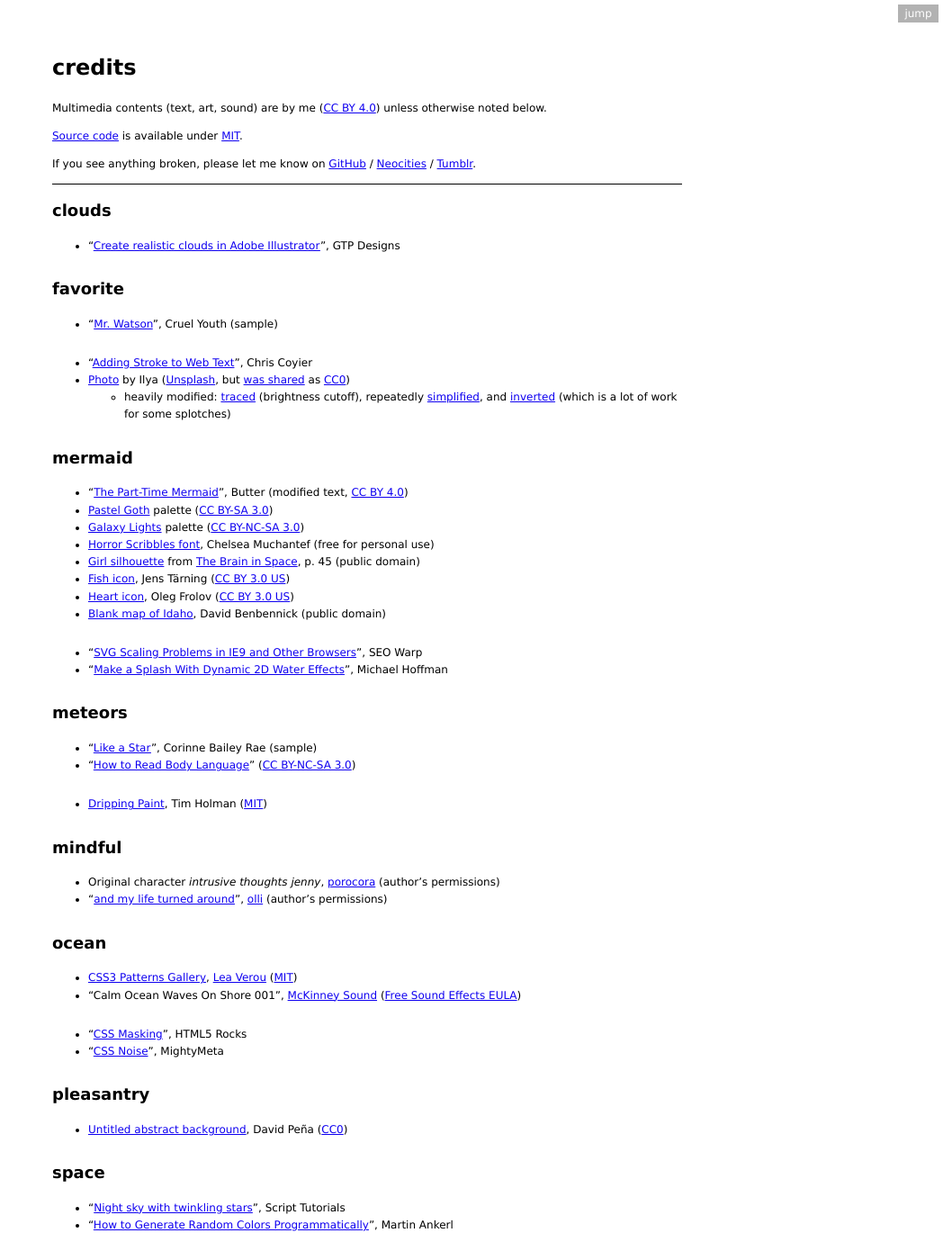
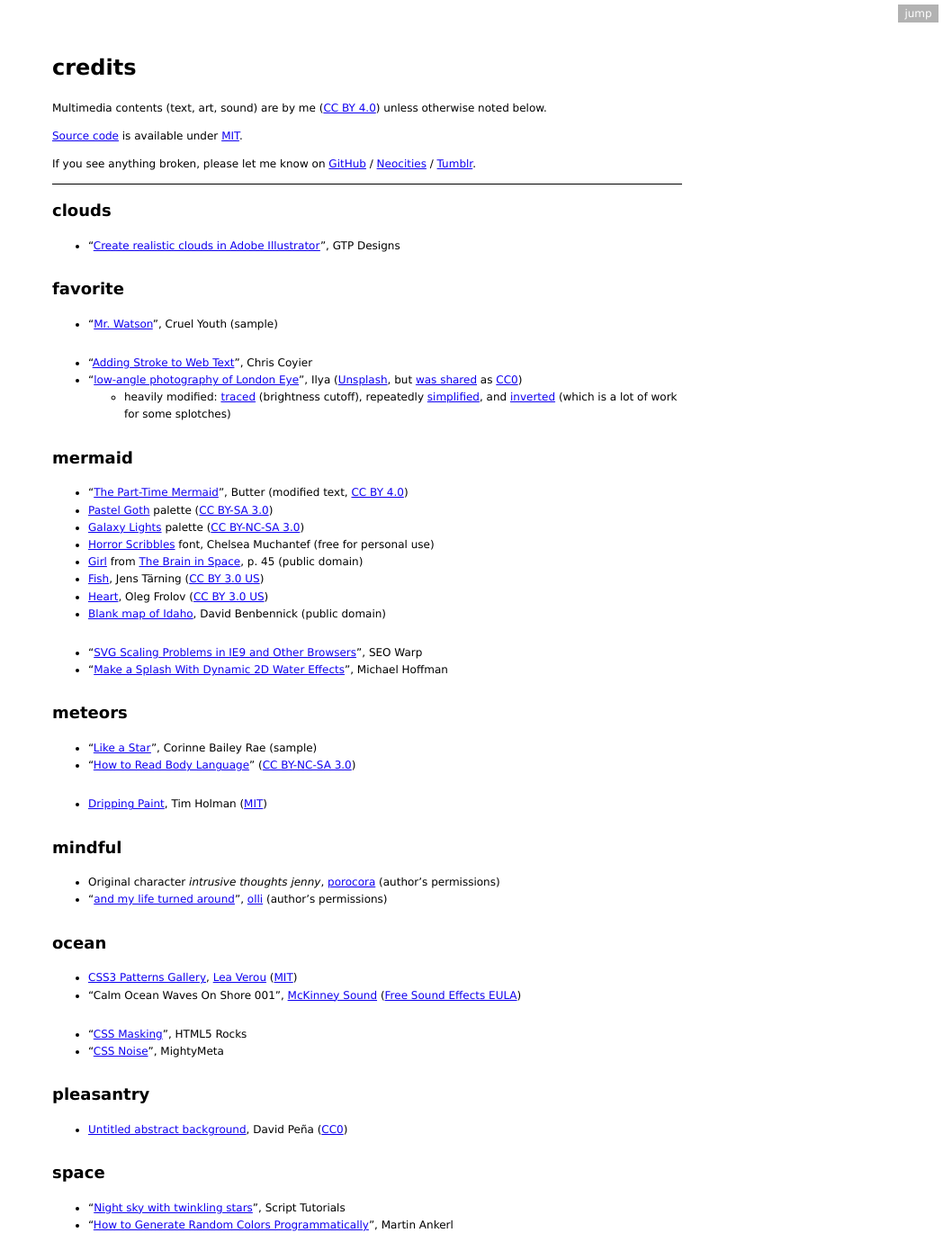
Before and after one commit to redsummernight/redsummernight.github.io, a Jekyll site: the page built from credits/index.html, in a window 1280 px wide and 1400 px high. Shown: the whole window at 90% size, without its empty margins (232-1280 px from the left). Built offline with Jekyll 4.4.1, drawn with Linux system fonts in a browser that asks for light colours; some of the changed text lies outside the part shown.

Commit message:
Update credits

```diff
--- a/color/favorite/index.html
+++ b/color/favorite/index.html
@@ -6,7 +6,7 @@
  - "[Mr. Watson](https://www.youtube.com/watch?v=bqUZn0gWLk4)", Cruel Youth (sample)
 references: |
  - "[Adding Stroke to Web Text](https://css-tricks.com/adding-stroke-to-web-text/)", Chris Coyier
- - [Photo](https://unsplash.com/photos/D62hQefhteg/) by Ilya
+ - "[low-angle photography of London Eye](https://unsplash.com/photos/D62hQefhteg/)", Ilya
    (<a rel="license" href="https://unsplash.com/license">Unsplash</a>, but
    <a href="https://creativecommons.org/2017/06/22/unsplash/">was shared</a> as
    <a rel="license" href="https://creativecommons.org/publicdomain/zero/1.0/">CC0</a>)
--- a/mermaid/index.html
+++ b/mermaid/index.html
@@ -9,13 +9,13 @@
    (<a rel="license" href="https://creativecommons.org/licenses/by-sa/3.0/">CC BY-SA 3.0</a>)
  - [Galaxy Lights](https://www.colourlovers.com/palette/3394001/Galaxy_Lights) palette
    (<a rel="license" href="https://creativecommons.org/licenses/by-nc-sa/3.0/">CC BY-NC-SA 3.0</a>)
- - [Horror Scribbles font](https://www.dafont.com/horrorscribbles.font), Chelsea Muchantef (free for personal use)
- - [Girl silhouette](https://openclipart.org/detail/828/girl) from
+ - [Horror Scribbles](https://www.dafont.com/horrorscribbles.font) font, Chelsea Muchantef (free for personal use)
+ - [Girl](https://openclipart.org/detail/828/girl) from
    [The Brain in Space](https://www.nasa.gov/audience/foreducators/topnav/materials/listbytype/The.Brain.in.Space.html), p. 45
    (public domain)
- - [Fish icon](https://thenounproject.com/term/fish/9625/), Jens Tärning
+ - [Fish](https://thenounproject.com/term/fish/9625/), Jens Tärning
    (<a rel="license" href="https://creativecommons.org/licenses/by/3.0/us/">CC BY 3.0 US</a>)
- - [Heart icon](https://thenounproject.com/term/heart/31339/), Oleg Frolov
+ - [Heart](https://thenounproject.com/term/heart/31339/), Oleg Frolov
    (<a rel="license" href="https://creativecommons.org/licenses/by/3.0/us/">CC BY 3.0 US</a>)
  - [Blank map of Idaho](https://commons.wikimedia.org/wiki/File:Blank_Map_of_Idaho.svg), David Benbennick
    (public domain)
--- a/stranger/index.html
+++ b/stranger/index.html
@@ -31,7 +31,7 @@
   - [Flame](https://codepen.io/dazulu/details/fGFyj), Adrian Payne
     (<a rel="license" href="https://codepen.io/dazulu/details/fGFyj#details-tab-license">MIT</a>)
 references: |
-  - [Artistic Effects](https://www.getpaint.net/doc/latest/EffectsArtisticMenu.html)", paint.net
+  - [Artistic Effects](https://www.getpaint.net/doc/latest/EffectsArtisticMenu.html), paint.net
 ---
 <!--
 	TODO optimize png
```
